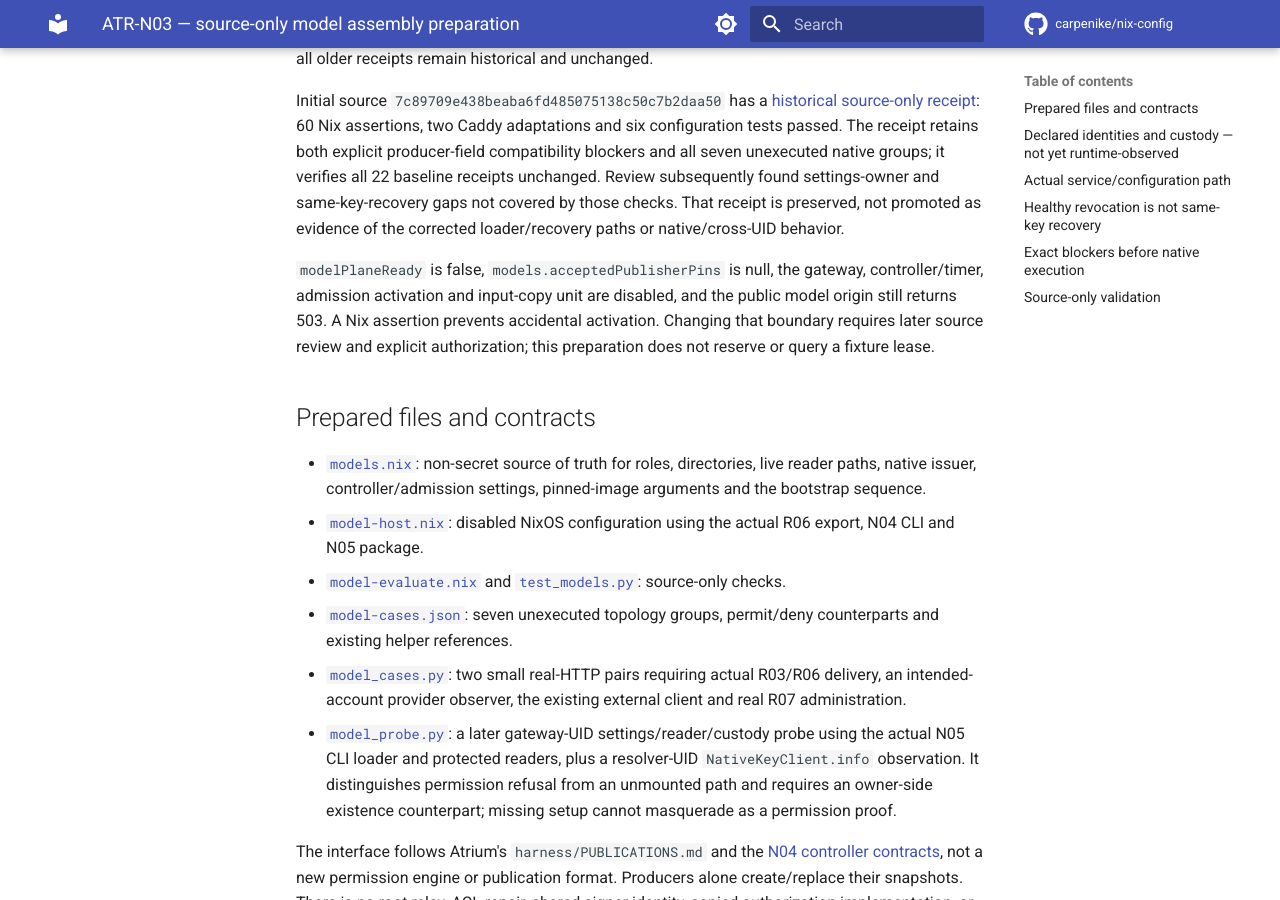
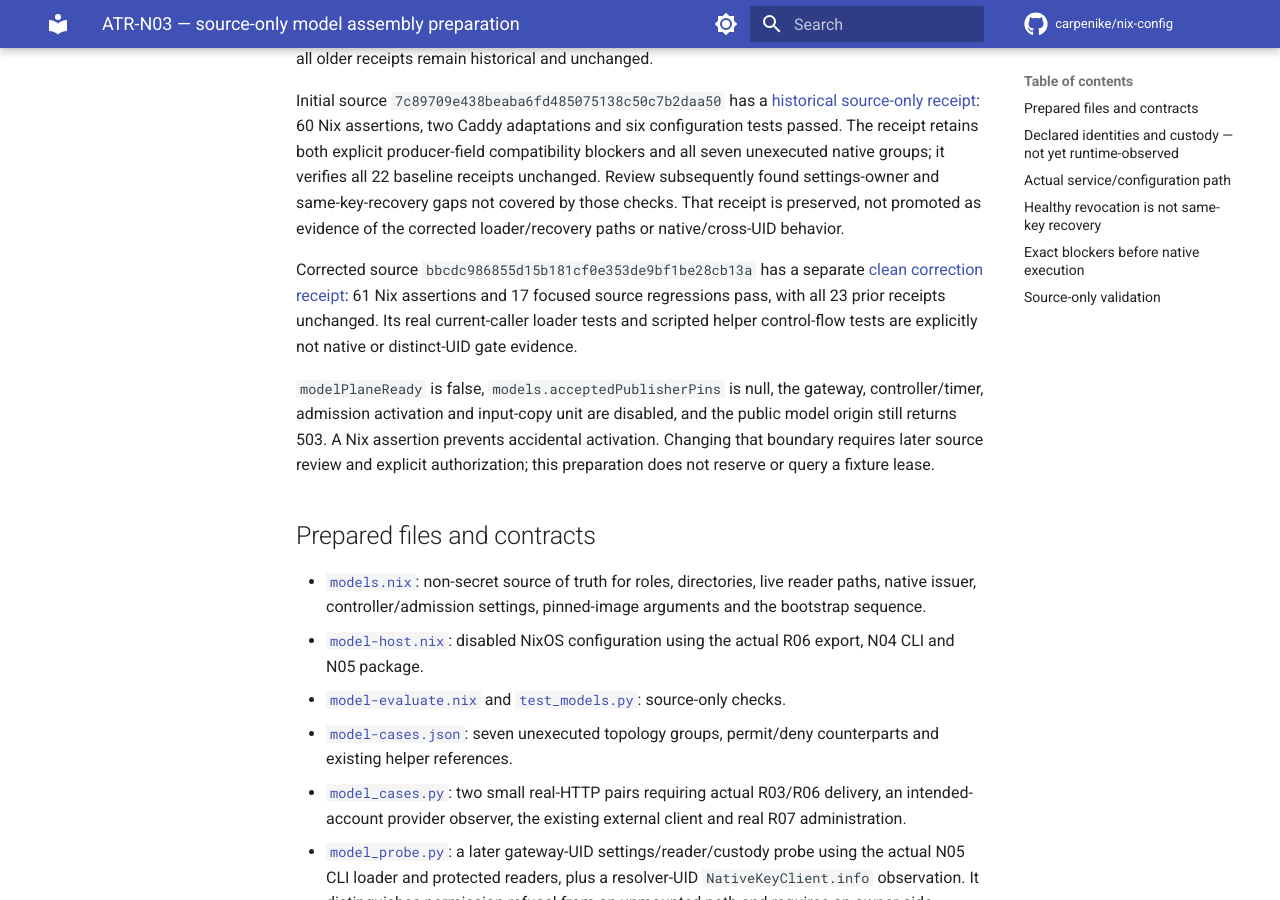
Before and after one commit to carpenike/nix-config, an MkDocs documentation site: the page built from docs/services/atrium-model-preparation.md, in a window 1280 px wide and 900 px high, scrolled down 300 px. Built offline with MkDocs 1.6.1 and Material for MkDocs 9.7.7, drawn with Linux system fonts in a browser that asks for light colours; comment, search, counter and statistics services are not loaded.

Commit message:
test(ATR-N03): record corrected model preparation regressions
Bind 61 Nix assertions and 17 source regressions to clean sourcebbcdc986. Preserve 23 prior receipts and distinguish actual current-caller settings loading and scripted helper control flow from unexecuted native/cross-UID gates. Healthy native deletion requires fresh R03/R06 recovery, never same-key resurrection or inferred live-hook coverage. Pins and activation remain unchanged.

Co-authored-by: Copilot <223556219+Copilot@users.noreply.github.com>
Copilot-Session: 1e5e7d6d-a45a-4ac0-9fb1-9bf14b3658cb

```diff
--- a/docs/services/atrium-model-preparation.md
+++ b/docs/services/atrium-model-preparation.md
@@ -14,6 +14,12 @@ all seven unexecuted native groups; it verifies all 22 baseline receipts
 unchanged. Review subsequently found settings-owner and same-key-recovery gaps
 not covered by those checks. That receipt is preserved, not promoted as evidence
 of the corrected loader/recovery paths or native/cross-UID behavior.
+
+Corrected source `bbcdc986855d15b181cf0e353de9bf1be28cb13a` has a separate
+[clean correction receipt](../../tests/atrium_n03/results/n03-model-review-bbcdc986.json):
+61 Nix assertions and 17 focused source regressions pass, with all 23 prior
+receipts unchanged. Its real current-caller loader tests and scripted helper
+control-flow tests are explicitly not native or distinct-UID gate evidence.
 
 `modelPlaneReady` is false, `models.acceptedPublisherPins` is null, the gateway,
 controller/timer, admission activation and input-copy unit are disabled, and
```
Also changed, not shown: 1 other file.
